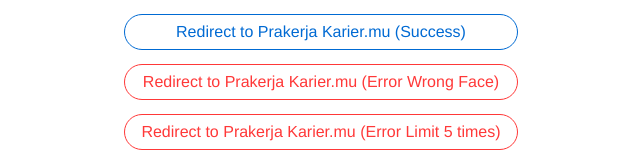
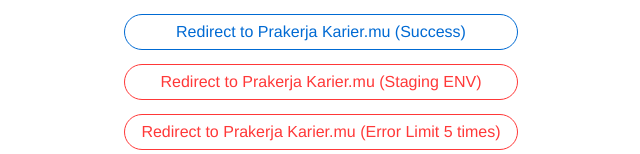
Before and after one commit to haryosmd/dummy-redirect-page, a Vue app: page / in a window 1280 px wide. Shown: the part 446-600 px from the top of the page, without its empty margins (319-959 px from the left). Built offline with nearby package versions, Linux system fonts and the light colour scheme.

Commit message:
change to env kariermu staging

```diff
--- a/src/components/ButtonRedirect.vue
+++ b/src/components/ButtonRedirect.vue
@@ -15,7 +15,7 @@
         Redirect to Prakerja Karier.mu (Success)
       </button>
       <button @click="redirectToKariermuErrorWrongFace" class="outline-error-button">
-        Redirect to Prakerja Karier.mu (Error Wrong Face)
+        Redirect to Prakerja Karier.mu (Staging ENV)
       </button>
       <button @click="redirectToKariermuErrorLimit" class="outline-error-button">
         Redirect to Prakerja Karier.mu (Error Limit 5 times)
@@ -42,7 +42,7 @@
       window.location.href = `${this.env}/prakerja-face-recognition-status?state=OAUTHSTATECODE`;
     },
     redirectToKariermuErrorWrongFace() {
-      window.location.href = `${this.env}/prakerja-face-recognition-status?error=terjadi%20kesalahan&error_code=ERRFR0001&error_description=wajah%20tidak%20sesuai&state=OAUTHSTATECODE`;
+      window.location.href = 'https://prakerja.karier.mu/prakerja-face-recognition-status?state=STATE-E53YF0&error=Gagal%20Verifikasi&error_code=ERRFD001&error_description=Kamu%20Sudah%20Melewati%20Batas%20Percobaan%20Verifikasi%20Wajah';
     },
     redirectToKariermuErrorLimit() {
       window.location.href = 'https://prakerja.karier.mu/prakerja-face-recognition-status?state=STATE-E53YF0&error=Gagal%20Verifikasi&error_code=ERRFD001&error_description=Kamu%20Sudah%20Melewati%20Batas%20Percobaan%20Verifikasi%20Wajah';
```
